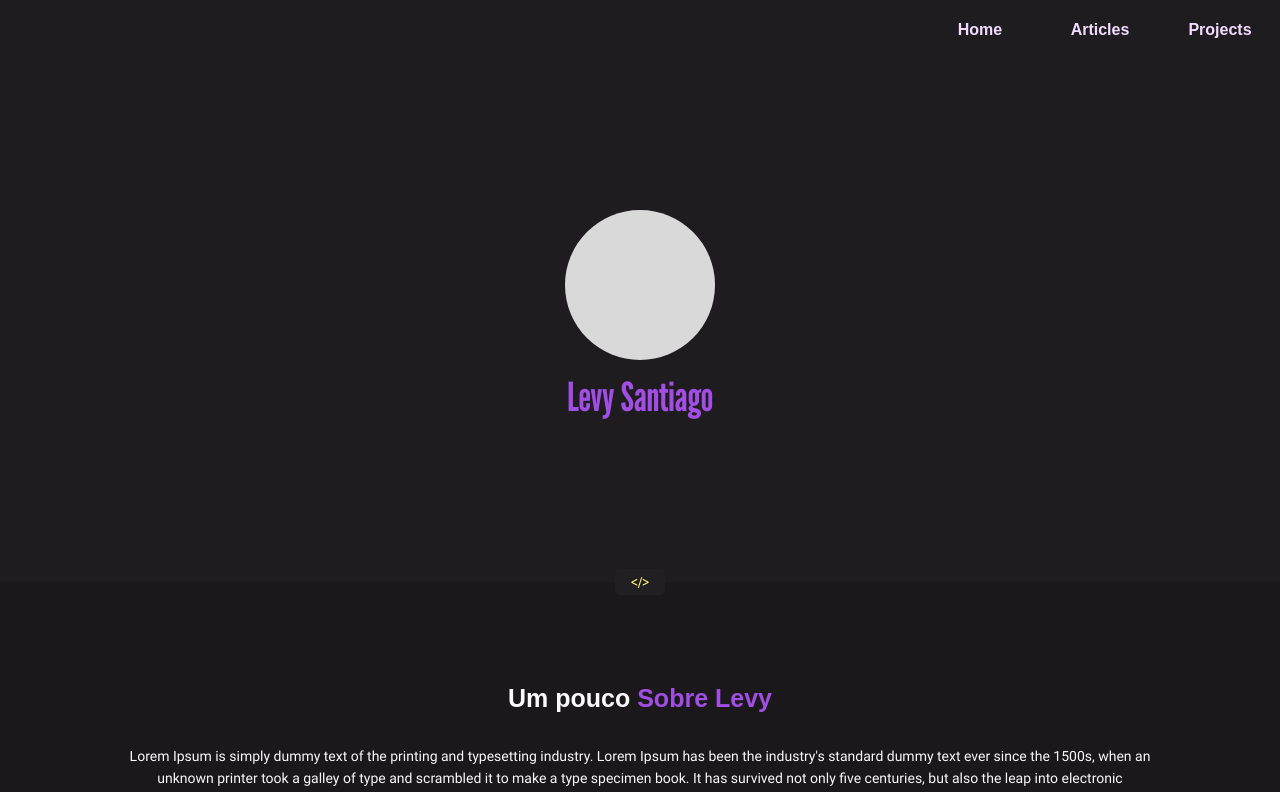
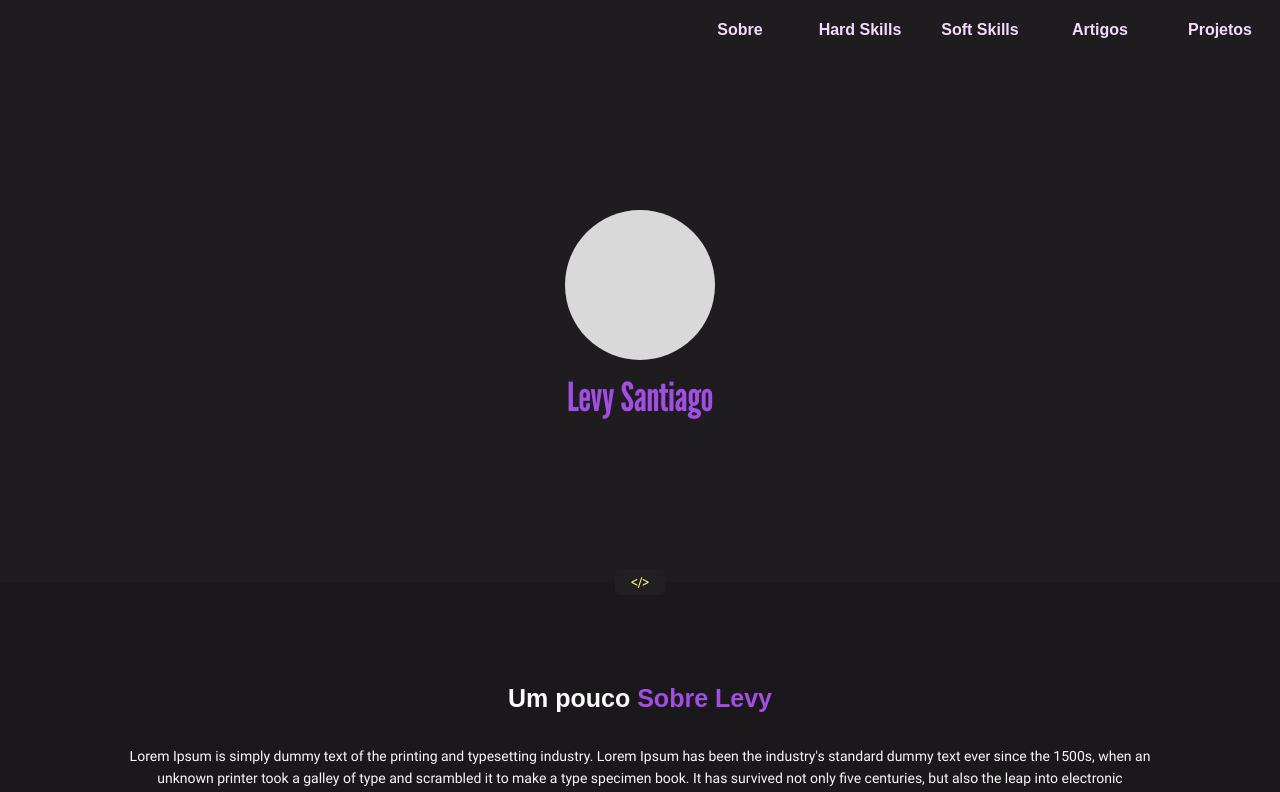
Before and after one commit to levysantiago/personal-page, a React (Create React App) app: page /#/ in a window 1280 px wide. Shown: the top 792 px of the page. Built offline with nearby package versions, Linux system fonts and the light colour scheme.

Commit message:
fix: fixing anchors

```diff
--- a/package.json
+++ b/package.json
@@ -15,6 +15,7 @@
     "react-dom": "^16.8.6",
     "react-parallax": "^2.2.0",
     "react-router-dom": "^5.1.2",
+    "react-router-hash-link": "^2.4.3",
     "react-scripts": "3.0.1",
     "serve": "^11.2.0",
     "styled-components": "^5.3.6",
@@ -41,5 +42,9 @@
       "last 1 firefox version",
       "last 1 safari version"
     ]
+  },
+  "devDependencies": {
+    "@types/react-router-hash-link": "^2.4.5",
+    "@types/styled-components": "^5.1.26"
   }
 }
--- a/src/components/Footer/index.tsx
+++ b/src/components/Footer/index.tsx
@@ -1,4 +1,4 @@
-import * as React from "react";
+import React from "react";
 import {
   Anchor,
   AnchorsContainer,
@@ -14,13 +14,13 @@ const Footer: React.FC = () => {
       <Title>Levy Santiago</Title>
 
       <AnchorsContainer>
-        <Anchor>Sobre</Anchor>
-        <Anchor>Hard Skills</Anchor>
-        <Anchor>Vida Profissional</Anchor>
-        <Anchor>Soft Skills</Anchor>
-        <Anchor>Vida Acadêmica</Anchor>
-        <Anchor>Artigos Publicados</Anchor>
-        <Anchor>Meus Projetos</Anchor>
+        <Anchor to="#about">Sobre</Anchor>
+        <Anchor to="#hard-skills">Hard Skills</Anchor>
+        <Anchor to="#professional-life">Vida Profissional</Anchor>
+        <Anchor to="#soft-skills">Soft Skills</Anchor>
+        <Anchor to="#academic-life">Vida Acadêmica</Anchor>
+        <Anchor to="#articles">Artigos Publicados</Anchor>
+        <Anchor to="#projects">Meus Projetos</Anchor>
       </AnchorsContainer>
     </Container>
   );
--- a/src/components/Footer/styles.tsx
+++ b/src/components/Footer/styles.tsx
@@ -1,6 +1,7 @@
 import { GenericContainer } from "components/styles";
 import { ITheme } from "components/Theme";
 import styled from "styled-components";
+import { HashLink } from "react-router-hash-link";
 
 interface IProps {
   theme: ITheme;
@@ -39,7 +40,7 @@ export const HtmlTagImg = styled.img.attrs({
 
 export const AnchorsContainer = styled.div``;
 
-export const Anchor = styled.span(
+export const Anchor = styled(HashLink).attrs({ smooth: true })(
   (props: IProps) => `
   display: block;
   text-align: center;
@@ -47,9 +48,10 @@ export const Anchor = styled.span(
   font-family: ${props.theme.fonts.title2};
   color: ${props.theme.colors.white};
   cursor: pointer;
+  text-decoration: none;
 
   &:hover{
-    color: ${props.theme.colors.purpleMedium}
+    color: ${props.theme.colors.purpleMedium};
   }
 `
 );
--- /dev/null
+++ b/src/components/Navbar/content/navItems.ts
@@ -0,0 +1,22 @@
+export const navItems = [
+  {
+    title: "Sobre",
+    route: "#about",
+  },
+  {
+    title: "Hard Skills",
+    route: "#hard-skills",
+  },
+  {
+    title: "Soft Skills",
+    route: "#soft-skills",
+  },
+  {
+    title: "Artigos",
+    route: "#articles",
+  },
+  {
+    title: "Projetos",
+    route: "#projects",
+  },
+];
--- a/src/components/Navbar/index.tsx
+++ b/src/components/Navbar/index.tsx
@@ -1,4 +1,5 @@
 import React, { useEffect, useState } from "react";
+import { navItems } from "./content/navItems";
 import {
   Container,
   MenuIcon,
@@ -7,7 +8,11 @@ import {
   Sidenav,
   SidenavItem,
 } from "./styles";
-import { INavbarProps } from "./types/INavbarProps";
+
+export interface INavbarProps {
+  fontColor?: string;
+  backgroundColor?: string;
+}
 
 const Navbar: React.FC<INavbarProps> = (props: INavbarProps) => {
   const [sideNavOpened, setSideNavOpened] = useState(false);
@@ -30,13 +35,15 @@ const Navbar: React.FC<INavbarProps> = (props: INavbarProps) => {
     }
   }, []);
 
-  const { items } = props;
-
   return (
     <Container>
       {/* For big screen devices */}
-      {items.map((item, key) => {
-        return <NavItem key={key}>{item}</NavItem>;
+      {navItems.map((item, key) => {
+        return (
+          <NavItem to={item.route} key={key}>
+            {item.title}
+          </NavItem>
+        );
       })}
 
       {/* For small screen devices */}
@@ -48,8 +55,12 @@ const Navbar: React.FC<INavbarProps> = (props: INavbarProps) => {
         <MenuIcon />
       </NavMenu>
       <Sidenav id="sidenav" {...{ sideNavOpened }}>
-        {items.map((item, key) => {
-          return <SidenavItem key={key}>{item}</SidenavItem>;
+        {navItems.map((item, key) => {
+          return (
+            <SidenavItem to={item.route} key={key}>
+              {item.title}
+            </SidenavItem>
+          );
         })}
       </Sidenav>
     </Container>
--- a/src/components/Navbar/styles.tsx
+++ b/src/components/Navbar/styles.tsx
@@ -1,9 +1,17 @@
+import { ITheme } from "components/Theme";
+import { HashLink } from "react-router-hash-link";
 import styled from "styled-components";
-import { INavbarProps } from "./types/INavbarProps";
-import { ISideNavProps } from "./types/ISideNavProps";
+
+interface IProps {
+  theme: ITheme;
+}
+
+interface ISideNavProps extends IProps {
+  sideNavOpened: boolean;
+}
 
 export const Container = styled.div(
-  (props: INavbarProps) => `
+  (props: IProps) => `
   display: flex;
   justify-content: flex-end;
   background-color: ${props.theme?.colors.purpleDark2};
@@ -15,8 +23,8 @@ export const Container = styled.div(
 `
 );
 
-export const NavItem = styled.a(
-  (props: INavbarProps) => `
+export const NavItem = styled(HashLink).attrs({ smooth: true })(
+  (props: IProps) => `
   display: flex;
   width: 120px;
   height: 60px;
@@ -29,8 +37,10 @@ export const NavItem = styled.a(
   font-size: 16px;
   font-weight: bold;
   cursor: pointer;
+  text-decoration: none;
 
   &:hover{
+    color: ${props.theme.colors.purpleMedium};
     background-color: ${props.theme?.colors.purpleDark3};
   }
 
@@ -51,11 +61,10 @@ export const MenuIcon = styled.img.attrs({
   width: 34px;
 `;
 
-export const NavMenu = styled.a(
-  (props: INavbarProps) => `
+export const NavMenu = styled.a.attrs({ href: "#" })`
   display: none;
 
-  @media(max-width: 768px){
+  @media (max-width: 768px) {
     display: flex;
     width: 120px;
     height: 60px;
@@ -63,8 +72,7 @@ export const NavMenu = styled.a(
     align-items: center;
     justify-content: center;
   }
-`
-);
+`;
 
 export const Sidenav = styled.div(
   (props: ISideNavProps) => `
@@ -85,8 +93,8 @@ export const Sidenav = styled.div(
 `
 );
 
-export const SidenavItem = styled.a(
-  (props: INavbarProps) => `
+export const SidenavItem = styled(HashLink).attrs({ smooth: true })(
+  (props: IProps) => `
   display: flex;
   text-align: center;
   align-items: center;
@@ -98,8 +106,10 @@ export const SidenavItem = styled.a(
   font-size: 16px;
   font-weight: bold;
   cursor: pointer;
+  text-decoration: none;
 
   &:hover{
+    color: ${props.theme.colors.purpleMedium};
     background-color: ${props.theme?.colors.purpleDark4};
   }
 `
--- a/src/components/Navbar/types/ISideNavProps.ts
+++ /dev/null
@@ -1,6 +0,0 @@
-import { ITheme } from "components/Theme";
-
-export interface ISideNavProps {
-  sideNavOpened: boolean;
-  theme: ITheme;
-}
--- a/src/components/ProgressBar/styles.tsx
+++ b/src/components/ProgressBar/styles.tsx
@@ -1,13 +1,16 @@
 import { ITheme } from "components/Theme";
 import styled from "styled-components";
 
-interface IProgressBarProps {
-  barWidthPercent?: string;
+interface IProps {
   theme: ITheme;
 }
 
+interface IProgressBarProps extends IProps {
+  barWidthPercent: string | undefined;
+}
+
 export const BaseBar = styled.div(
-  (props: IProgressBarProps) => `
+  (props: IProps) => `
   width: 95%;
   height: 10px;
   border-radius: 100px;
@@ -29,7 +32,7 @@ export const InsideBar = styled.div(
 );
 
 export const Title = styled.span(
-  (props: IProgressBarProps) => `
+  (props: IProps) => `
   font-family: ${props.theme.fonts.text};
   font-size: 20px;
   font-weight: 700;
--- a/src/pages/HomePage/index.tsx
+++ b/src/pages/HomePage/index.tsx
@@ -16,16 +16,32 @@ const HomePage: React.FC = () => {
   return (
     <Theme>
       <div>
-        <Navbar items={["Home", "Articles", "Projects"]}></Navbar>
+        <Navbar />
         <Banner />
+        <div id="about">
           <About />
+        </div>
+        <div id="hard-skills">
           <HardSkills />
+        </div>
+        <div id="professional-life">
           <ProfessionalLife />
+        </div>
+        <div id="soft-skills">
           <SoftSkills />
+        </div>
+        <div id="academic-life">
           <AcademicLife />
+        </div>
+        <div id="articles">
           <Articles />
+        </div>
+        <div id="projects">
           <Projects />
+        </div>
+        <div id="quote">
           <Quote />
+        </div>
         <Footer />
       </div>
     </Theme>
```
Also changed, not shown: src/components/Navbar/types/INavbarProps.ts (deleted, +0 -8 lines), 1 other file (tests, documents, lock files or other folders). Lines whose indentation alone changed are shown as unchanged.
